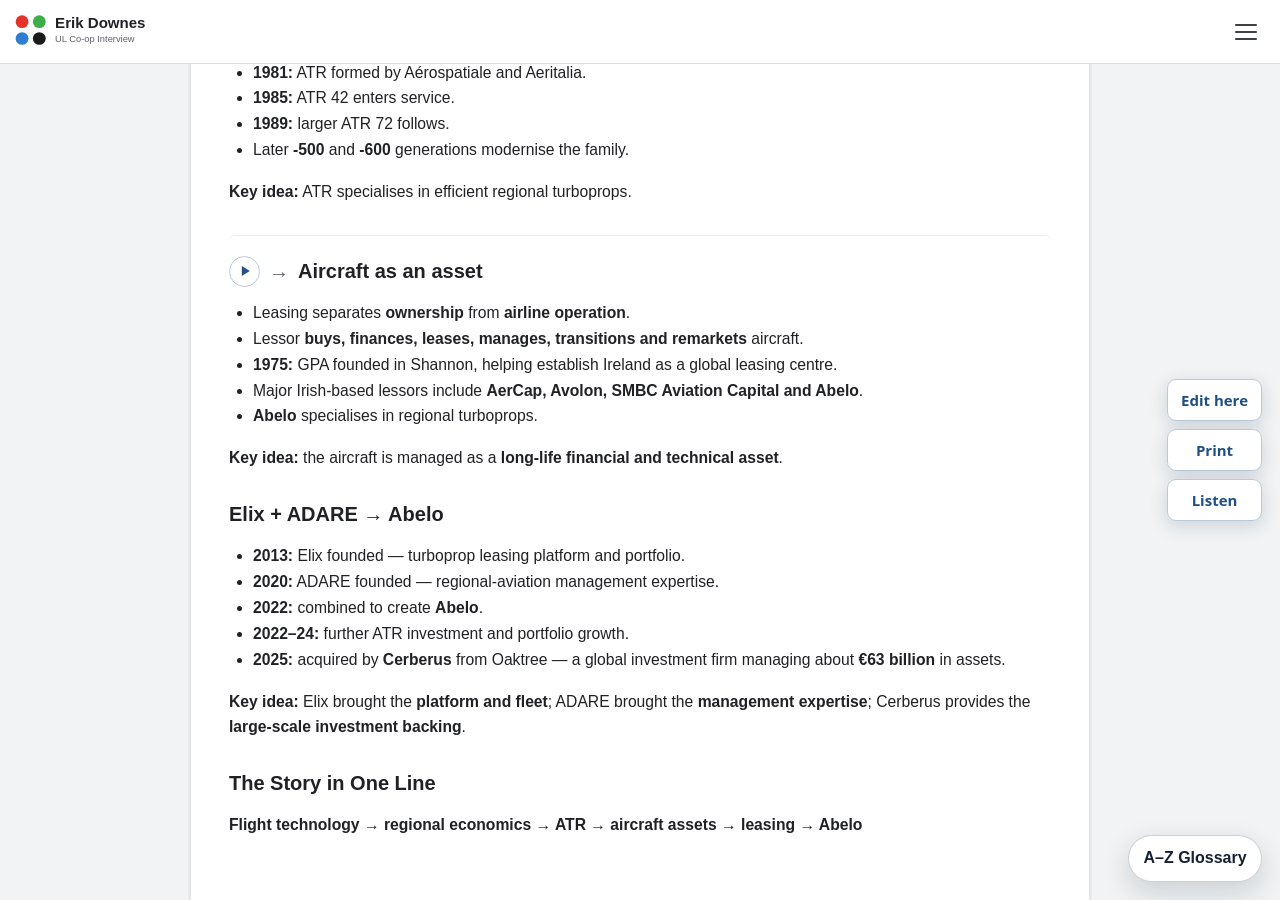
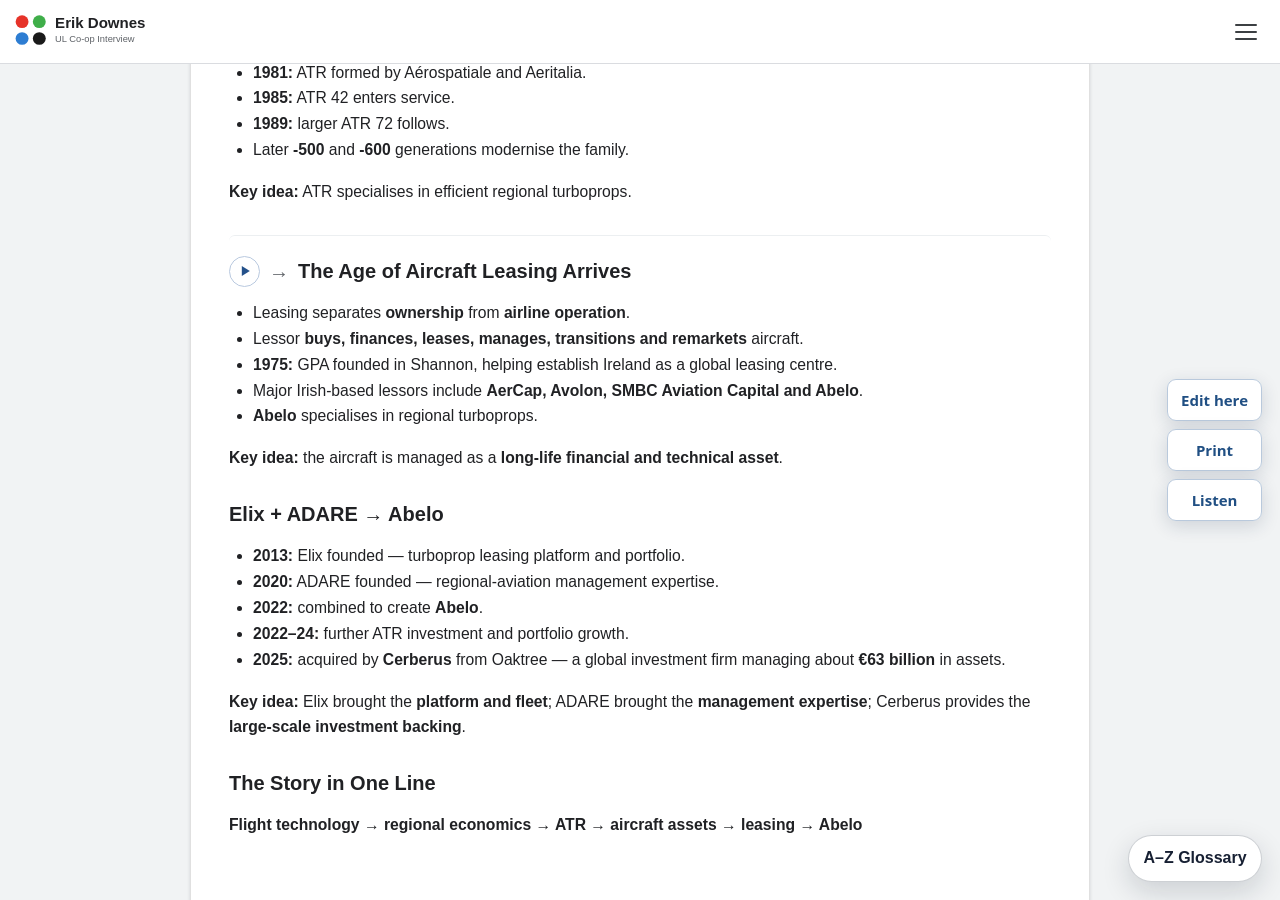
Before and after one commit to ronandownes/coop, a Jekyll site: the page built from history-of-flight.md, in a window 1280 px wide and 900 px high, scrolled down 831 px. Built offline with Jekyll 4.4.1, drawn with Linux system fonts in a browser that asks for light colours.

Commit message:
Update history-of-flight.md (via Pages CMS)

```diff
--- a/history-of-flight.md
+++ b/history-of-flight.md
@@ -37,7 +37,7 @@
 
 **Key idea:** ATR specialises in efficient regional turboprops.
 
-## Aircraft Leasing | Aircraft as an asset
+## Aircraft Leasing | The Age of Aircraft Leasing Arrives
 
 - Leasing separates **ownership** from **airline operation**.
 - Lessor **buys, finances, leases, manages, transitions and remarkets** aircraft.
```
